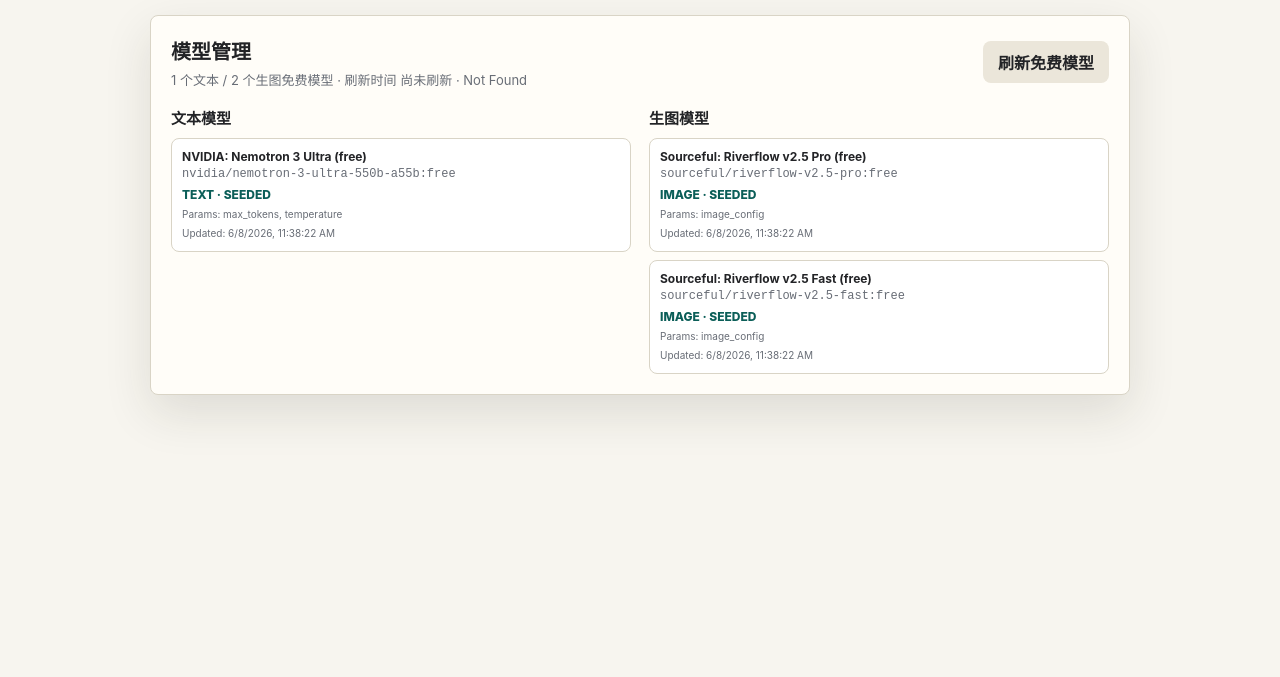
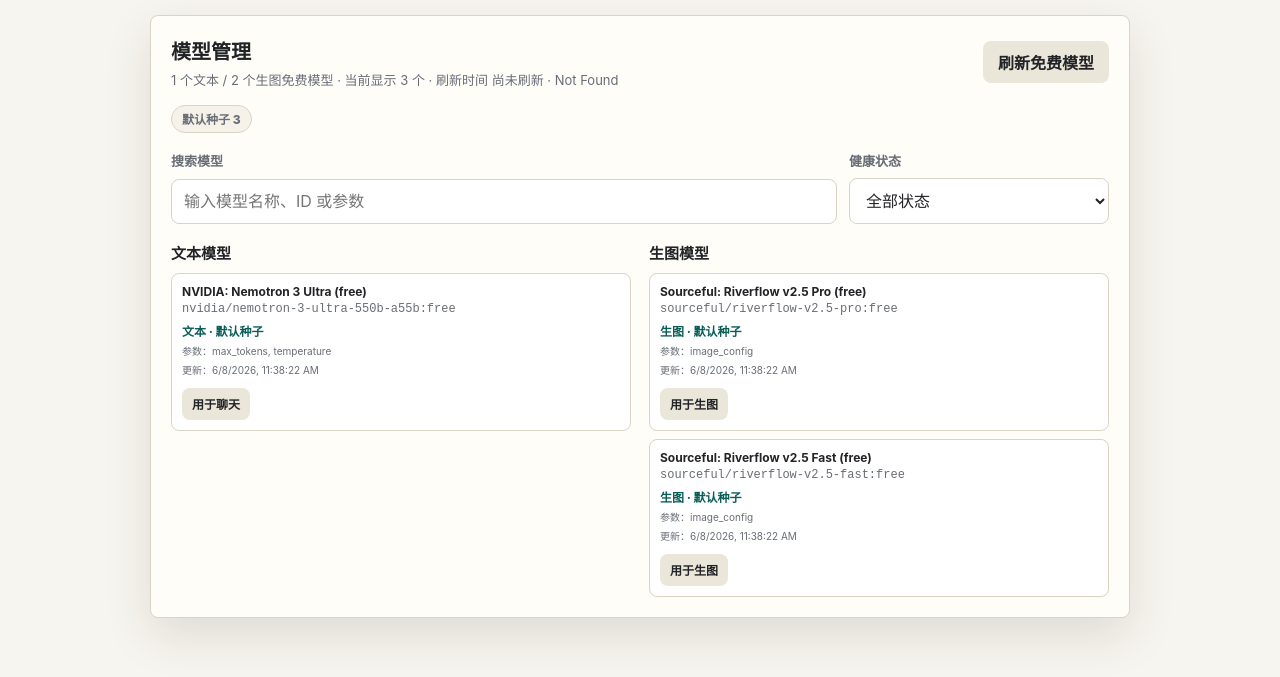
Before and after one commit to wangliang765/openrouter-freemodels-gateway, a website: page public/index.html in a window 1280 px wide. Both pictures are taken after a click on the button "模型管理". Shown: the part 79-756 px from the top of the page. Drawn offline with Linux system fonts and the light colour scheme; no server answers.

Commit message:
Improve phase one model management

```diff
--- a/public/app.js
+++ b/public/app.js
@@ -35,6 +35,9 @@ const serverState = document.querySelector("#serverState");
 const keyPoolSummary = document.querySelector("#keyPoolSummary");
 const refreshModelsButton = document.querySelector("#refreshModelsButton");
 const modelSummary = document.querySelector("#modelSummary");
+const modelSearchInput = document.querySelector("#modelSearch");
+const modelStatusFilter = document.querySelector("#modelStatusFilter");
+const modelHealthStats = document.querySelector("#modelHealthStats");
 const textModelList = document.querySelector("#textModelList");
 const imageModelList = document.querySelector("#imageModelList");
 const viewTabs = document.querySelectorAll(".tab");
@@ -462,23 +465,118 @@ function renderModelSelectors() {
   setSelectOptions(imageModelSelect, modelCache.image || [], DEFAULT_IMAGE_MODEL);
 }
 
+function modelStatusLabel(status) {
+  const labels = {
+    ok: "可用",
+    unknown: "未知",
+    seeded: "默认种子",
+    "rate-limited": "额度限制",
+    error: "错误",
+    "no-text": "无文本返回",
+    "no-image": "无图片返回",
+    "provider-timeout": "服务超时"
+  };
+  return labels[status] || status || "未知";
+}
+
+function modelMatchesFilters(model) {
+  const query = (modelSearchInput.value || "").trim().toLowerCase();
+  const status = modelStatusFilter.value || "all";
+  const modelStatus = model.status || "unknown";
+
+  if (status !== "all" && modelStatus !== status) return false;
+  if (!query) return true;
+
+  const haystack = [
+    model.id,
+    model.name,
+    model.type,
+    modelStatus,
+    ...(model.inputModalities || []),
+    ...(model.outputModalities || []),
+    ...(model.supportedParameters || [])
+  ]
+    .filter(Boolean)
+    .join(" ")
+    .toLowerCase();
+
+  return haystack.includes(query);
+}
+
+function renderModelHealthStats(models) {
+  modelHealthStats.innerHTML = "";
+  const counts = models.reduce((acc, model) => {
+    const status = model.status || "unknown";
+    acc[status] = (acc[status] || 0) + 1;
+    return acc;
+  }, {});
+
+  const statuses = Object.entries(counts).sort((a, b) => b[1] - a[1] || a[0].localeCompare(b[0]));
+  if (!statuses.length) {
+    modelHealthStats.append(emptyModelState("还没有模型健康数据。"));
+    return;
+  }
+
+  for (const [status, count] of statuses) {
+    const item = document.createElement("span");
+    item.className = `health-chip ${status}`;
+    item.textContent = `${modelStatusLabel(status)} ${count}`;
+    modelHealthStats.append(item);
+  }
+}
+
+function selectModelForUse(model, target) {
+  if (target === "chat") {
+    chatModelSelect.value = model.id;
+    showView("chatView");
+    setState("已选择聊天模型", "idle");
+    return;
+  }
+
+  imageModelSelect.value = model.id;
+  showView("generateView");
+  setState("已选择生图模型", "idle");
+}
+
 function renderModelCard(model) {
   const div = document.createElement("div");
   div.className = `model-card ${model.status || "unknown"}`;
   const params = (model.supportedParameters || []).slice(0, 5).join(", ") || "default";
-  const updated = model.updatedAt ? new Date(model.updatedAt).toLocaleString() : "unknown";
+  const updated = model.updatedAt ? new Date(model.updatedAt).toLocaleString() : "未知";
+  const typeLabel = model.type === "image" ? "生图" : model.type === "mixed" ? "混合" : "文本";
   div.innerHTML = `
     <div>
       <strong></strong>
       <code></code>
     </div>
-    <span>${model.type || "model"} · ${model.status || "unknown"}</span>
-    <small>Params: ${params}</small>
-    <small>Updated: ${updated}</small>
+    <span>${typeLabel} · ${modelStatusLabel(model.status)}</span>
+    <small>参数：${params}</small>
+    <small>更新：${updated}</small>
     ${model.lastError ? `<small class="model-error">${model.lastError}</small>` : ""}
   `;
   div.querySelector("strong").textContent = model.name || model.id;
   div.querySelector("code").textContent = model.id;
+
+  const actions = document.createElement("div");
+  actions.className = "model-card-actions";
+  if (model.type === "text" || model.type === "mixed") {
+    const useChatButton = document.createElement("button");
+    useChatButton.type = "button";
+    useChatButton.className = "secondary";
+    useChatButton.textContent = "用于聊天";
+    useChatButton.addEventListener("click", () => selectModelForUse(model, "chat"));
+    actions.append(useChatButton);
+  }
+  if (model.type === "image" || model.type === "mixed") {
+    const useImageButton = document.createElement("button");
+    useImageButton.type = "button";
+    useImageButton.className = "secondary";
+    useImageButton.textContent = "用于生图";
+    useImageButton.addEventListener("click", () => selectModelForUse(model, "image"));
+    actions.append(useImageButton);
+  }
+  if (actions.childElementCount) div.append(actions);
+
   return div;
 }
 
@@ -486,16 +584,19 @@ function renderModelLists() {
   textModelList.innerHTML = "";
   imageModelList.innerHTML = "";
 
-  const textModels = modelCache.text || [];
-  const imageModels = modelCache.image || [];
+  const allModels = modelCache.models || [...(modelCache.text || []), ...(modelCache.image || [])];
+  const textModels = (modelCache.text || []).filter(modelMatchesFilters);
+  const imageModels = (modelCache.image || []).filter(modelMatchesFilters);
+  renderModelHealthStats(allModels);
+
   for (const model of textModels) textModelList.append(renderModelCard(model));
   for (const model of imageModels) imageModelList.append(renderModelCard(model));
 
-  if (!textModels.length) textModelList.append(emptyModelState("还没有缓存免费文本模型。"));
-  if (!imageModels.length) imageModelList.append(emptyModelState("还没有缓存免费生图模型。"));
+  if (!textModels.length) textModelList.append(emptyModelState("没有匹配的免费文本模型。"));
+  if (!imageModels.length) imageModelList.append(emptyModelState("没有匹配的免费生图模型。"));
 
   const refreshed = modelCache.refreshedAt ? new Date(modelCache.refreshedAt).toLocaleString() : "尚未刷新";
-  modelSummary.textContent = `${textModels.length} 个文本 / ${imageModels.length} 个生图免费模型 · 刷新时间 ${refreshed}${modelCache.error ? ` · ${modelCache.error}` : ""}`;
+  modelSummary.textContent = `${modelCache.text?.length || 0} 个文本 / ${modelCache.image?.length || 0} 个生图免费模型 · 当前显示 ${textModels.length + imageModels.length} 个 · 刷新时间 ${refreshed}${modelCache.error ? ` · ${modelCache.error}` : ""}`;
   renderModelSelectors();
 }
 
@@ -1117,6 +1218,8 @@ clearApiKeysButton.addEventListener("click", () => {
 
 refreshQuotaButton.addEventListener("click", refreshQuota);
 refreshModelsButton.addEventListener("click", refreshModels);
+modelSearchInput.addEventListener("input", renderModelLists);
+modelStatusFilter.addEventListener("change", renderModelLists);
 
 refreshTemplates();
 syncQueueControls();
--- a/public/index.html
+++ b/public/index.html
@@ -198,6 +198,29 @@
               <button id="refreshModelsButton" type="button" class="secondary">刷新免费模型</button>
             </div>
 
+            <div id="modelHealthStats" class="model-health" aria-live="polite"></div>
+
+            <div class="model-tools">
+              <label class="field">
+                <span>搜索模型</span>
+                <input id="modelSearch" type="search" placeholder="输入模型名称、ID 或参数" />
+              </label>
+              <label class="field">
+                <span>健康状态</span>
+                <select id="modelStatusFilter">
+                  <option value="all">全部状态</option>
+                  <option value="ok">可用</option>
+                  <option value="unknown">未知</option>
+                  <option value="seeded">默认种子</option>
+                  <option value="rate-limited">额度限制</option>
+                  <option value="error">错误</option>
+                  <option value="no-text">无文本返回</option>
+                  <option value="no-image">无图片返回</option>
+                  <option value="provider-timeout">服务超时</option>
+                </select>
+              </label>
+            </div>
+
             <div class="model-grid">
               <section>
                 <h3>文本模型</h3>
--- a/public/styles.css
+++ b/public/styles.css
@@ -388,6 +388,53 @@ select:focus {
   margin-top: 18px;
 }
 
+.model-tools {
+  display: grid;
+  grid-template-columns: minmax(220px, 1fr) minmax(180px, 260px);
+  gap: 12px;
+}
+
+.model-health {
+  display: flex;
+  flex-wrap: wrap;
+  gap: 8px;
+  margin-top: 16px;
+}
+
+.health-chip {
+  display: inline-flex;
+  align-items: center;
+  min-height: 28px;
+  border: 1px solid var(--line);
+  border-radius: 999px;
+  padding: 0 10px;
+  color: var(--muted);
+  background: #f6f2e9;
+  font-size: 12px;
+  font-weight: 800;
+}
+
+.health-chip.ok {
+  color: var(--accent-strong);
+  border-color: rgba(15, 118, 110, 0.3);
+  background: rgba(15, 118, 110, 0.08);
+}
+
+.health-chip.error,
+.health-chip.no-image,
+.health-chip.no-text,
+.health-chip.provider-timeout {
+  color: var(--error);
+  border-color: rgba(173, 31, 43, 0.28);
+  background: rgba(173, 31, 43, 0.08);
+}
+
+.health-chip.rate-limited {
+  color: var(--warn);
+  border-color: rgba(164, 73, 18, 0.3);
+  background: rgba(164, 73, 18, 0.08);
+}
+
 .model-list {
   display: grid;
   gap: 8px;
@@ -424,6 +471,19 @@ select:focus {
   color: var(--muted);
   line-height: 1.35;
   overflow-wrap: anywhere;
+}
+
+.model-card-actions {
+  display: flex;
+  flex-wrap: wrap;
+  gap: 8px;
+  margin-top: 4px;
+}
+
+.model-card-actions button {
+  min-height: 32px;
+  padding: 0 10px;
+  font-size: 12px;
 }
 
 .model-card .model-error,
@@ -611,6 +671,10 @@ progress {
     grid-template-columns: 1fr;
   }
 
+  .model-tools {
+    grid-template-columns: 1fr;
+  }
+
   .key-row {
     grid-template-columns: 1fr;
     align-items: start;
```
